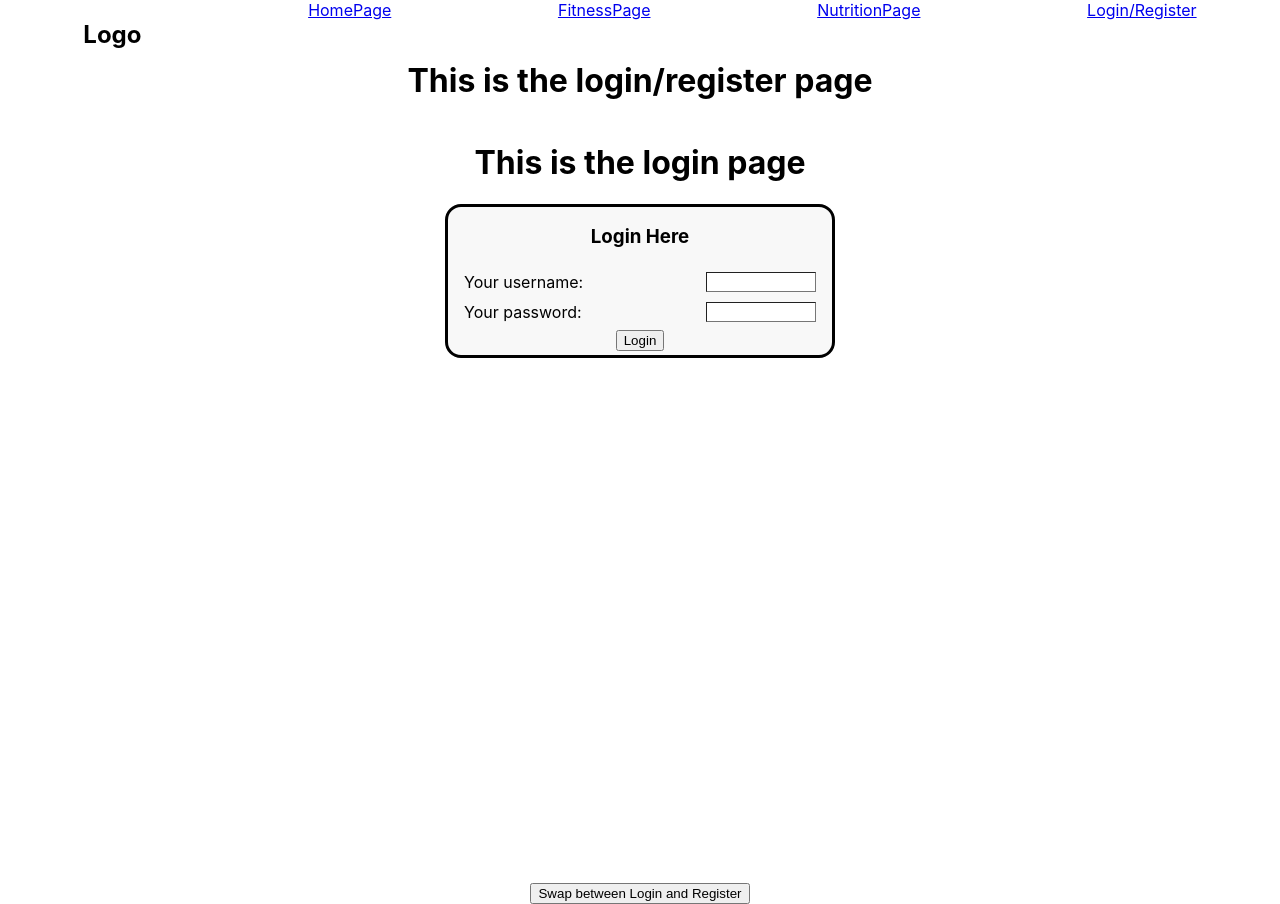
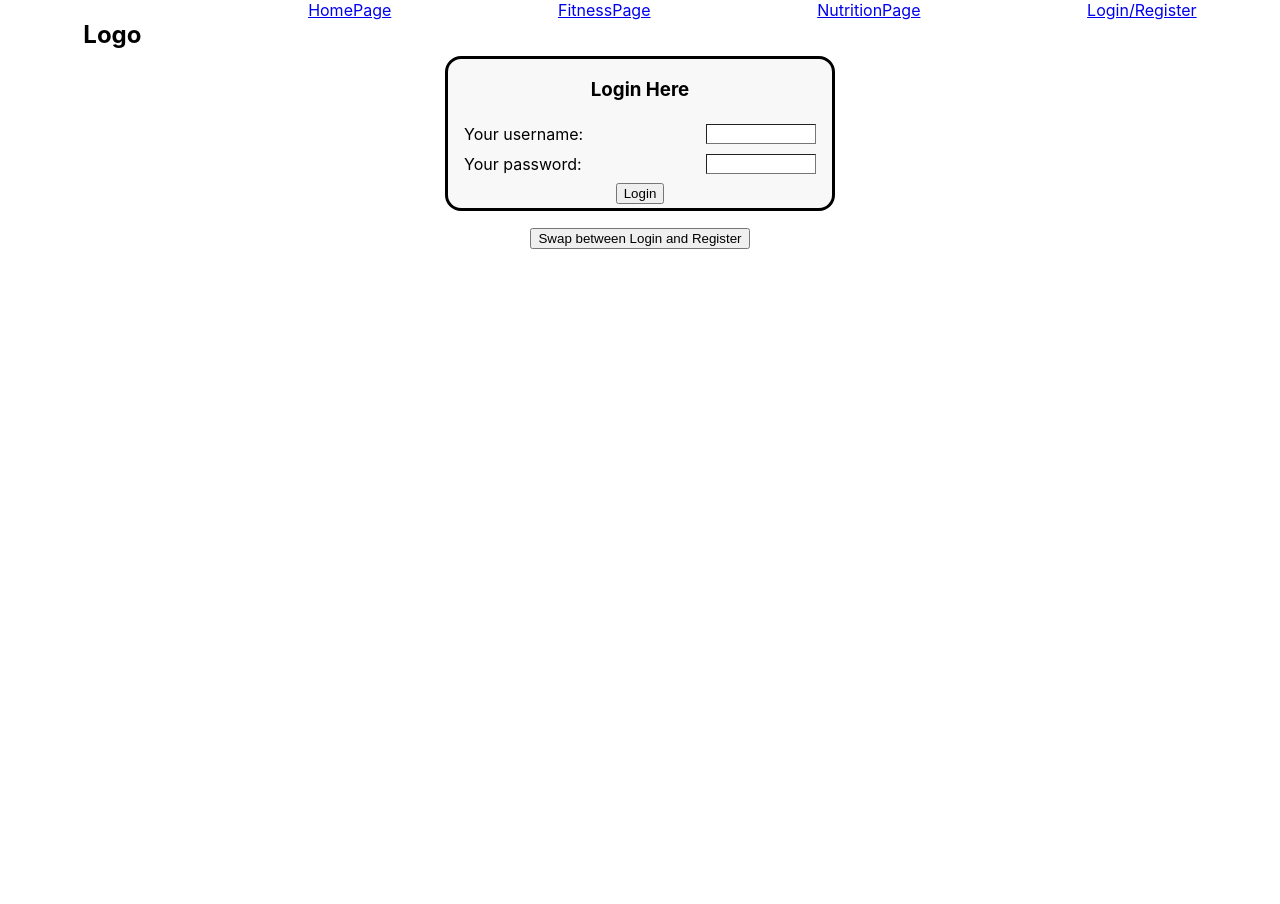
Before and after one commit to pht1207/capstone-fitness-app, a React (Create React App) app: page /LoginRegisterPage in a window 1280 px wide. After the commit the page ends 800 px from the top, so only its background shows below. Built offline with nearby package versions, Linux system fonts and the light colour scheme.

Commit message:
Made changes to css and html of the register and login pages

```diff
--- a/src/pages/LoginRegistrationPage/LoginPage.css
+++ b/src/pages/LoginRegistrationPage/LoginPage.css
@@ -3,7 +3,9 @@
     flex-direction: column;
     width: 100%;
     height: 100%;
+    justify-content: start;
 }
+
 .LoginForm{
     display: flex;
     flex-direction: column;
@@ -13,6 +15,8 @@
     width: 30%;
     border-radius: 1em;
     background-color: rgba(245, 245, 245, 0.719);
+    margin-top:1em
+
 }
 
 .LoginForm label{
--- a/src/pages/LoginRegistrationPage/LoginPage.js
+++ b/src/pages/LoginRegistrationPage/LoginPage.js
@@ -35,14 +35,12 @@ function LoginPage(props) {
 
   return (
     <div className="LoginPage">
-        <h1>This is the login page</h1>
         <form className='LoginForm' onSubmit={handleSubmit}>
           <h3>Login Here</h3>
           <label>Your username: <input type='text'></input></label>
           <label>Your password: <input type='text'></input></label>
           <button type='submit'>Login</button>
         </form>
-
     </div>
   );
 }
--- a/src/pages/LoginRegistrationPage/LoginRegister.js
+++ b/src/pages/LoginRegistrationPage/LoginRegister.js
@@ -1,5 +1,4 @@
-import './LoginPage.css'
-import axios from 'axios';
+import './LoginRegisterPage.css'
 import { useState } from 'react';
 import LoginPage from './LoginPage';
 import RegisterPage from './RegisterPage';
@@ -14,7 +13,6 @@ function LoginRegisterPage(props) {
 
   return (
     <div className="LoginRegisterPage">
-        <h1>This is the login/register page</h1>
         {loginRegisterBoolean ? <LoginPage loginEvent= {props.loginEvent} setLoginEvent={props.setLoginEvent} /> : <RegisterPage loginRegisterBoolean={loginRegisterBoolean} setLoginRegisterBoolean={setLoginRegisterBoolean}/>} {/* Sends loginevent state and method to loginpage for rerender of homepage.js upon login event */}
         <label><button onClick={handleBoolean}>Swap between Login and Register</button></label>
     </div>
--- /dev/null
+++ b/src/pages/LoginRegistrationPage/LoginRegisterPage.css
@@ -0,0 +1,9 @@
+.LoginRegisterPage{
+    display: flex;
+    flex-direction: column;
+    height:fit-content;
+    width: 100%;
+}
+.LoginRegisterPage label{
+    margin:1em
+}
--- a/src/pages/LoginRegistrationPage/RegisterPage.css
+++ b/src/pages/LoginRegistrationPage/RegisterPage.css
@@ -13,6 +13,7 @@
     width: 30%;
     border-radius: 1em;
     background-color: rgba(245, 245, 245, 0.719);
+    margin-top:1em
 }
 
 .RegisterForm label{
--- a/src/pages/LoginRegistrationPage/RegisterPage.js
+++ b/src/pages/LoginRegistrationPage/RegisterPage.js
@@ -57,7 +57,6 @@ function RegisterPage(props) {
 
   return (
     <div className="RegisterPage">
-        <h1>This is the registration page</h1>
         <form className='RegisterForm' onSubmit={handleSubmit}>
           <h3>Register Here</h3>
           <label>Email: <input type='text'></input></label>
```
